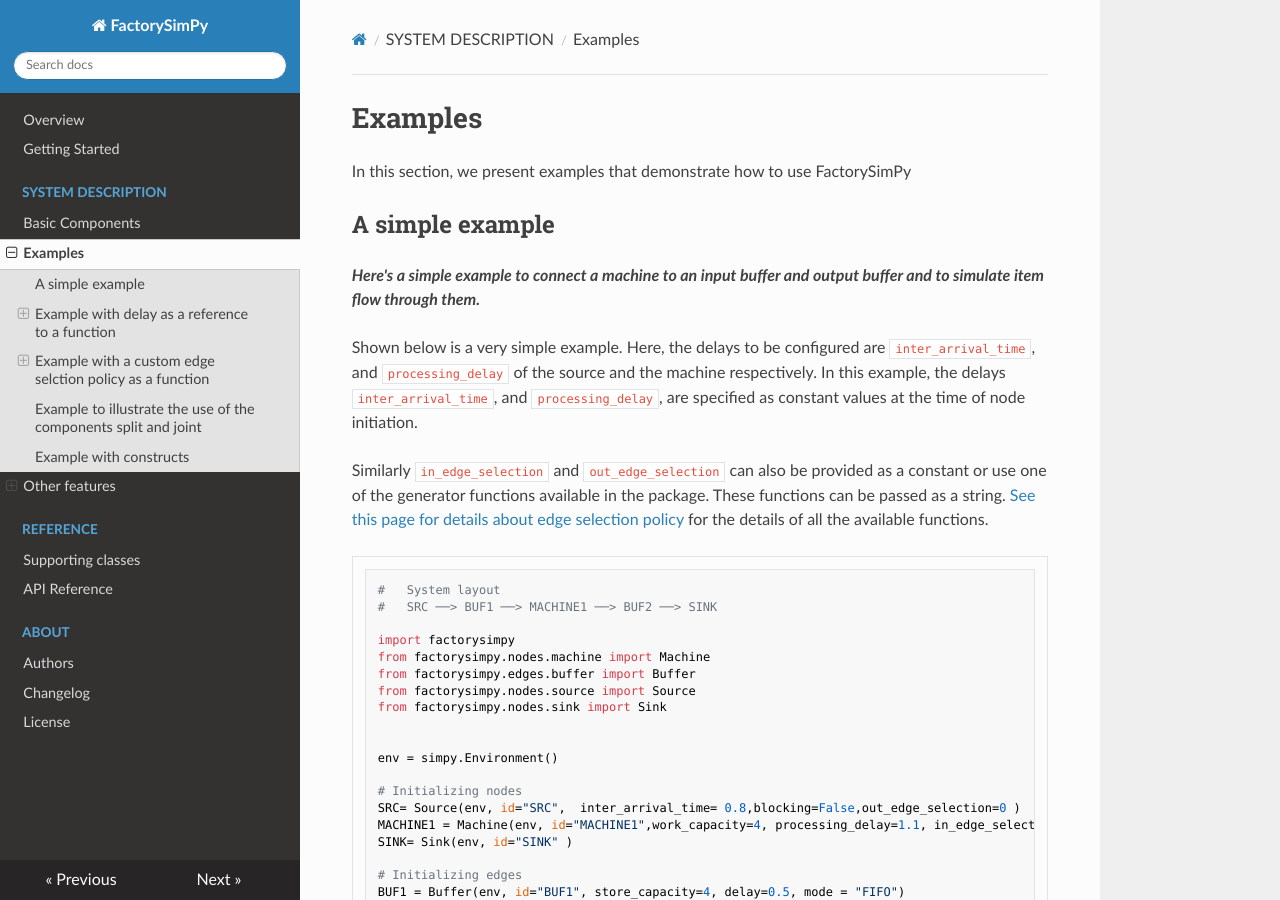
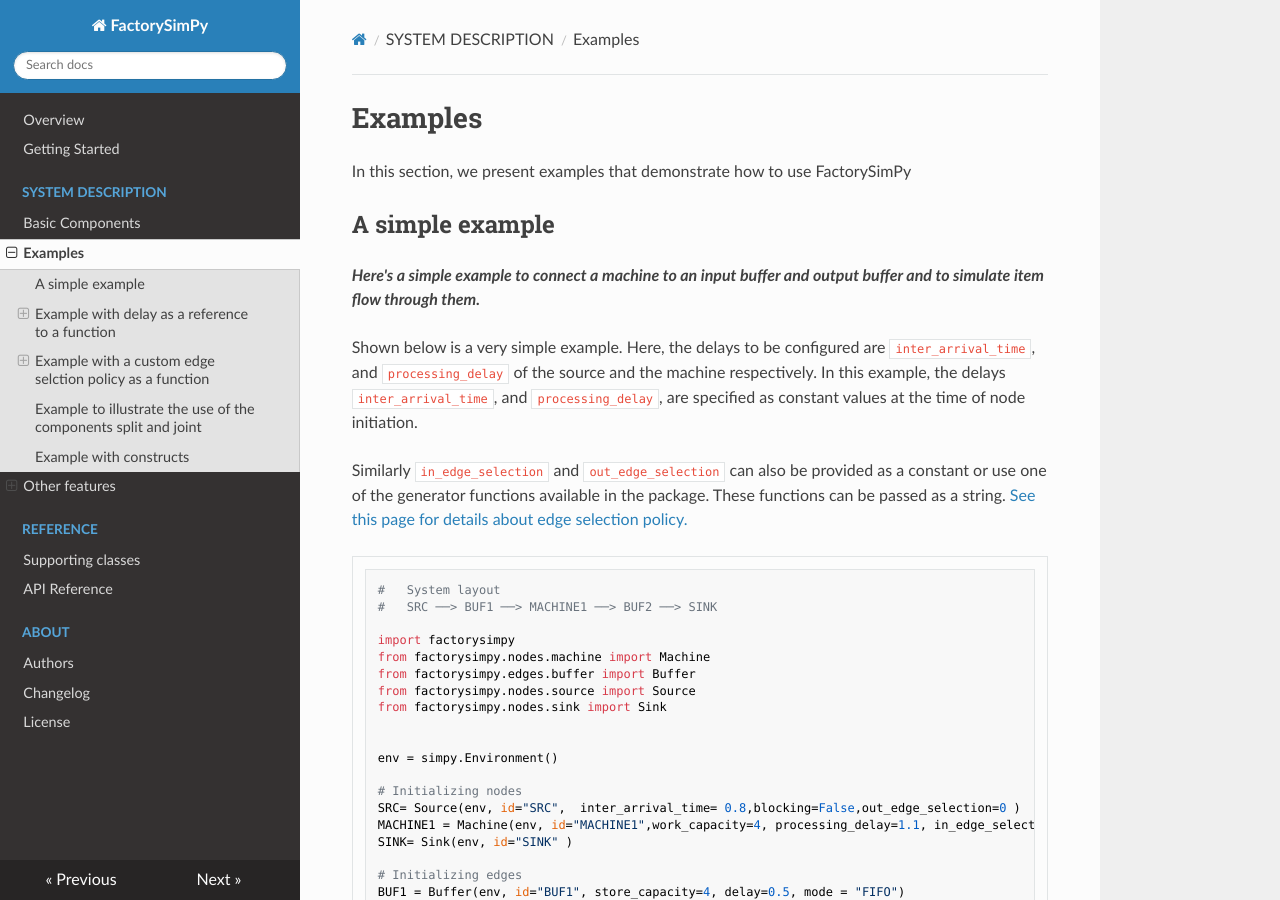
Before and after one commit to FactorySimPy/FactorySimPy, an MkDocs documentation site: the page built from docs/examples.md, in a window 1280 px wide and 900 px high. Built offline with MkDocs 1.6.1, drawn with Linux system fonts in a browser that asks for light colours; nearby versions of some CDN libraries.

Commit message:
documentation update

````diff
--- a/docs/examples.md
+++ b/docs/examples.md
@@ -10,7 +10,7 @@ In this section, we present examples that demonstrate how to use FactorySimPy
 
 Shown below is a very simple example. Here, the delays to be configured are `inter_arrival_time`, and `processing_delay` of the source and the machine respectively. In this example, the delays `inter_arrival_time`, and `processing_delay`, are specified as constant values at the time of node initiation.
 
-Similarly `in_edge_selection` and  `out_edge_selection` can also be provided as a constant or use one of the generator functions available in the package. These functions can be passed as a string. [See this page for details about edge selection policy](configuring_parameters.md) for the details of all the available functions.
+Similarly `in_edge_selection` and  `out_edge_selection` can also be provided as a constant or use one of the generator functions available in the package. These functions can be passed as a string. [See this page for details about edge selection policy.](configuring_parameters.md)
 
 ```python
 
````
